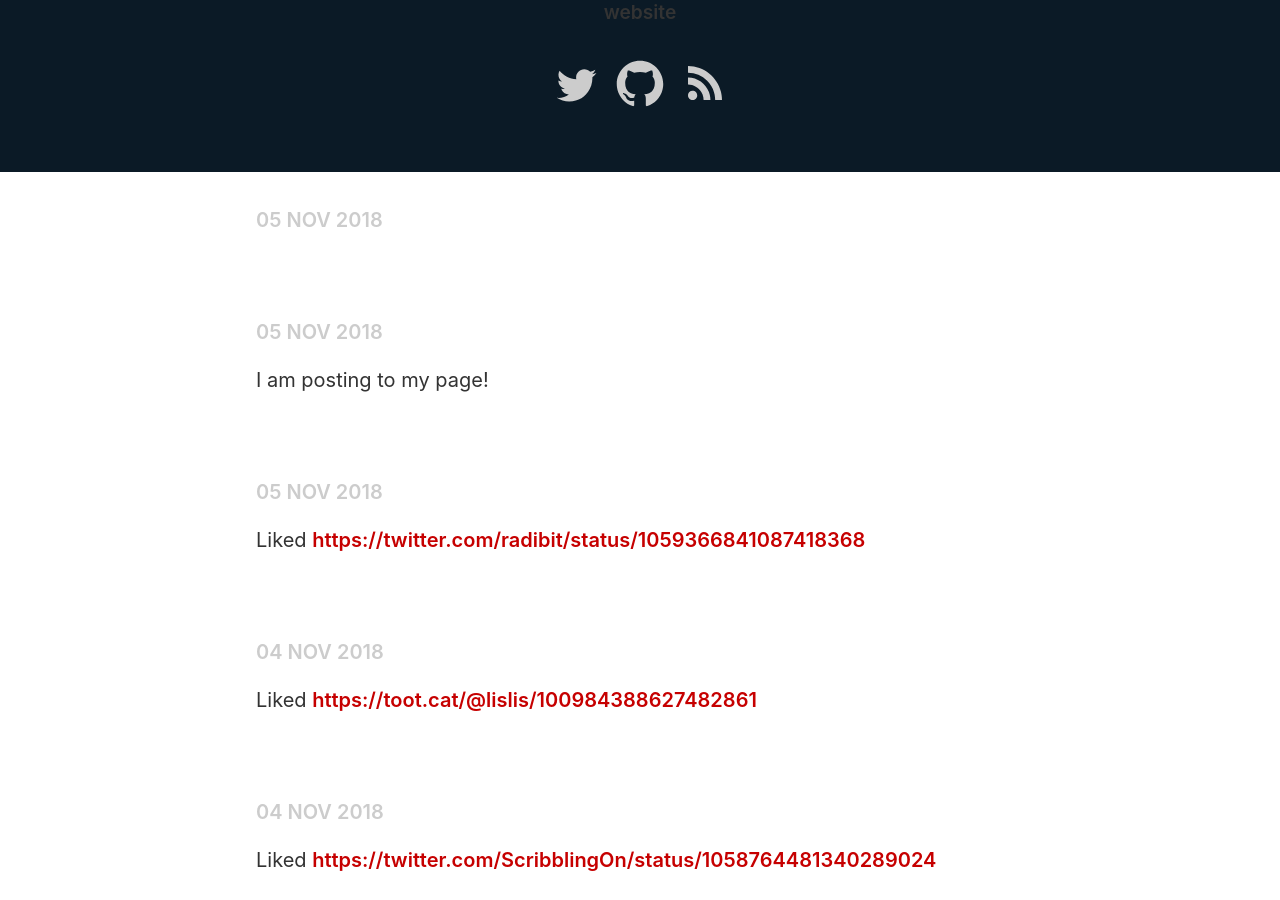
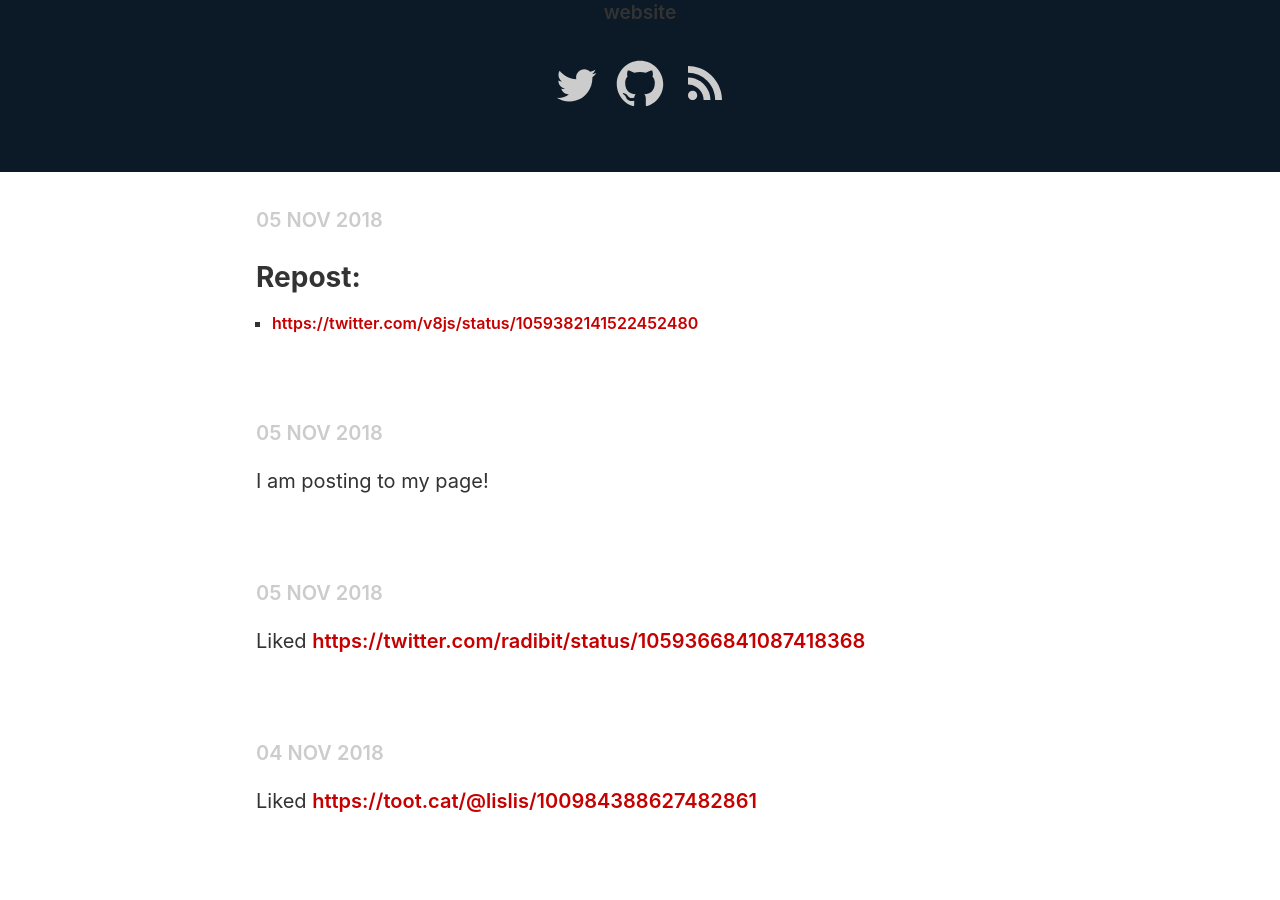
Before and after one commit to lsylk/lsylk.github.io, a Jekyll site: the page built from index.html, in a window 1280 px wide and 900 px high, scrolled down 418 px. Built offline with Jekyll 4.4.1, drawn with Linux system fonts in a browser that asks for light colours; the list of posts is cut into pages by our own code.

Commit message:
fix reposts

```diff
--- a/_includes/post-content.html
+++ b/_includes/post-content.html
@@ -35,6 +35,17 @@
     <ul>
       {% for reply in post.mf-in-reply-to %}
         <li><a class="u-in-reply-to" rel="in-reply-to" href="{{reply}}">{{reply}}</a></li>
+      {% endfor %}
+    </ul>
+  {% endif %}
+
+{% if post.mf-repost-of != null %}
+      <h3>Repost:</h3>
+    <ul>
+      {% for repost in post.mf-repost-of %}
+        <li>
+          <a class="u-repost-of" href="{{post.mf-repost-of | first}}">{{post.mf-repost-of}}</a>
+        </li>
       {% endfor %}
     </ul>
   {% endif %}
```
